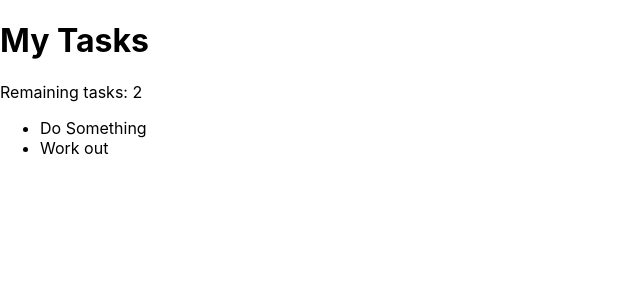
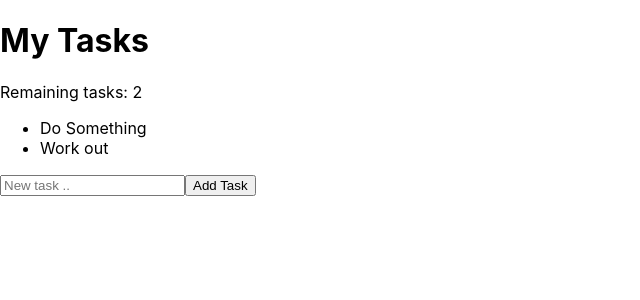
Before and after one commit to Gurveen-codes/task-keeper, a React (Create React App) app: page / in a window 1280 px wide. Shown: the top 300 px of the page, without its empty margins (0-640 px from the left). Built offline with nearby package versions, Linux system fonts and the light colour scheme.

Commit message:
Implement add tasks

```diff
--- a/src/App.js
+++ b/src/App.js
@@ -1,5 +1,6 @@
 import React from 'react'
 import NavBar from './components/NavBar'
+import TaskForm from './components/TaskForm'
 import TaskList from './components/TaskList'
 import TaskContextProvider from './contexts/TaskContext'
 
@@ -9,6 +10,7 @@ const App = () => {
 			<TaskContextProvider>
 				<NavBar></NavBar>
 				<TaskList></TaskList>
+				<TaskForm></TaskForm>
 			</TaskContextProvider>
 		</div>
 	)
--- /dev/null
+++ b/src/components/TaskForm.js
@@ -0,0 +1,28 @@
+import React, { useState, useContext } from 'react'
+import { TaskContext } from '../contexts/TaskContext'
+
+const TaskForm = () => {
+	const [task, setTask] = useState('')
+	const { addTask } = useContext(TaskContext)
+	const submitHandler = (e) => {
+		e.preventDefault()
+		addTask(task)
+		setTask('')
+	}
+	return (
+		<div className="task-form">
+			<form onSubmit={submitHandler}>
+				<input
+					type="text"
+					value={task}
+					required
+					placeholder="New task .."
+					onChange={(e) => setTask(e.target.value)}
+				/>
+				<input type="submit" value="Add Task" />
+			</form>
+		</div>
+	)
+}
+
+export default TaskForm
--- a/src/contexts/TaskContext.js
+++ b/src/contexts/TaskContext.js
@@ -8,12 +8,19 @@ const TaskContextProvider = (props) => {
 		{ title: 'Do Something', id: uuid() },
 		{ title: 'Work out', id: uuid() },
 	])
+
+	//Add task
+	const addTask = (task) => {
+		setTasks([...tasks, { title: task, id: uuid() }])
+	}
+
+	//Remove task
 	const removeTask = (id) => {
 		setTasks(tasks.filter((task) => task.id !== id))
 	}
 
 	return (
-		<TaskContext.Provider value={{ tasks, removeTask }}>
+		<TaskContext.Provider value={{ tasks, removeTask, addTask }}>
 			{props.children}
 		</TaskContext.Provider>
 	)
```
